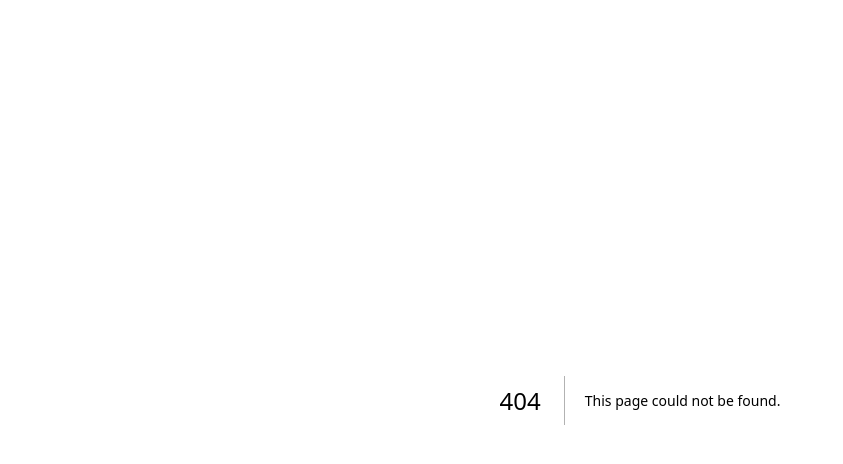
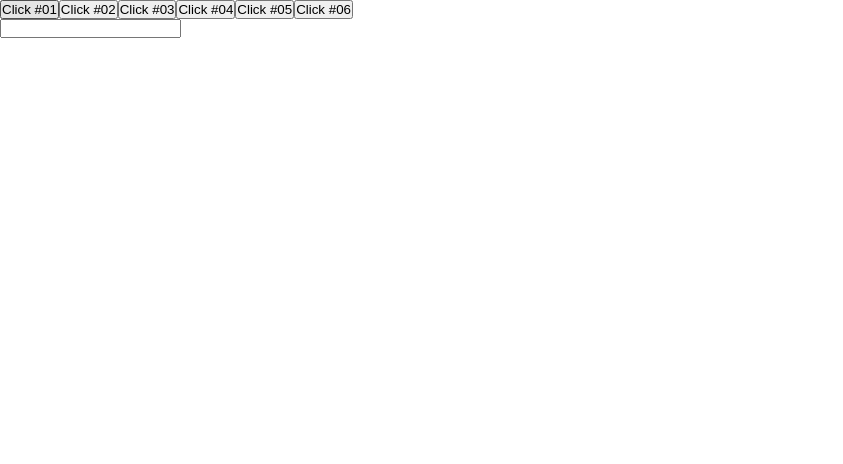
Before and after one commit to brunotoshiaki/nextjs, a Next.js app in the folder exercicios/: page /basicos/botao in a window 1280 px wide. Before the commit this address had no page. Shown: the top 464 px of the page, without its empty margins (0-843 px from the left). Built offline with nearby package versions, Linux system fonts and the light colour scheme.

Commit message:
Chamada de função via evento

```diff
--- /dev/null
+++ b/exercicios/pages/basicos/botao.jsx
@@ -0,0 +1,41 @@
+function acao1() {
+    console.log("acao1")
+}
+
+export default function botao() {
+    function acao2() {
+        console.log("acao2")
+    }
+
+    function acao5(e) {
+        console.log(e)
+    }
+
+    return (
+        <div>
+            <button onClick={acao1}>
+                Click #01
+            </button>
+            <button onClick={acao2}>
+                Click #02
+            </button>
+            <button onClick={function () {
+                console.log("acao3")
+            }}>
+                Click #03
+            </button>
+            <button onClick={() => console.log("acao4")}>
+                Click #04
+            </button>
+            <button onClick={acao5}>
+                Click #05
+            </button>
+            <button onClick={e => acao5(e.altKey)}>
+                Click #06
+            </button>
+            <div>
+                <input type="text"  onChange={e =>console.log(e.target.value)} />
+            </div>
+        </div>
+    )
+}
```
